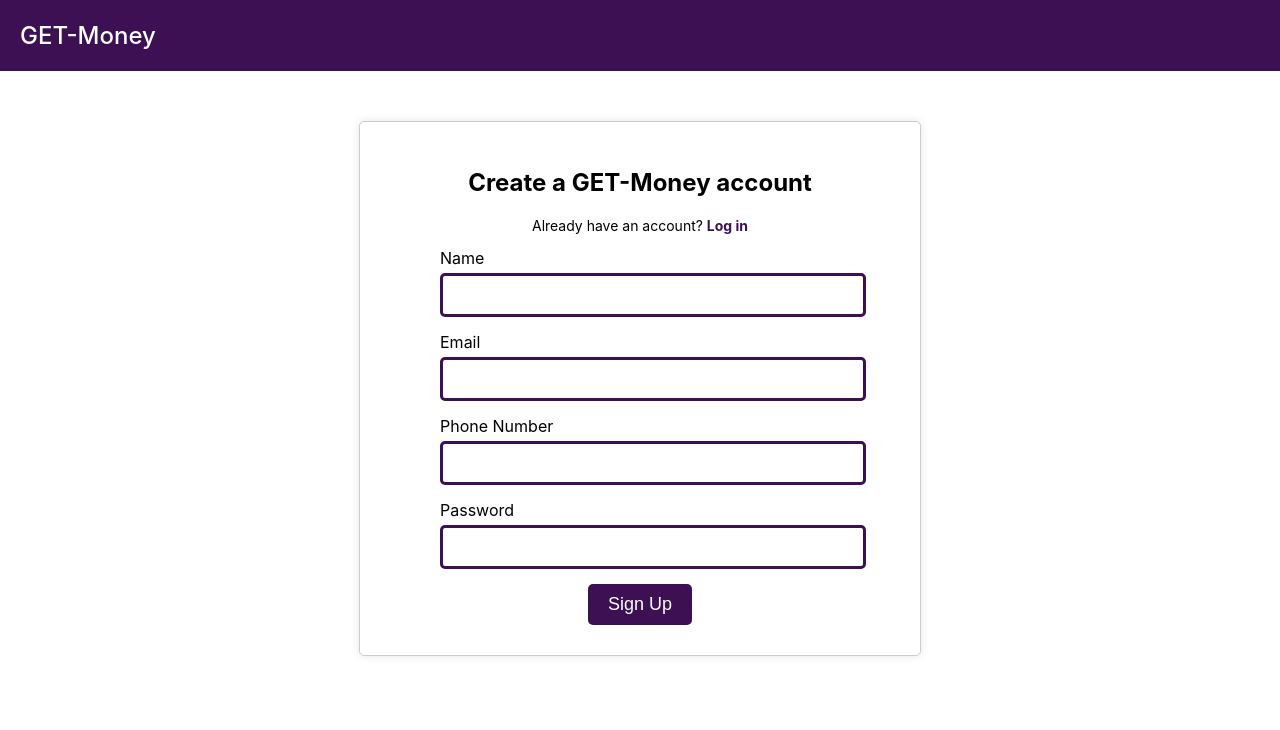
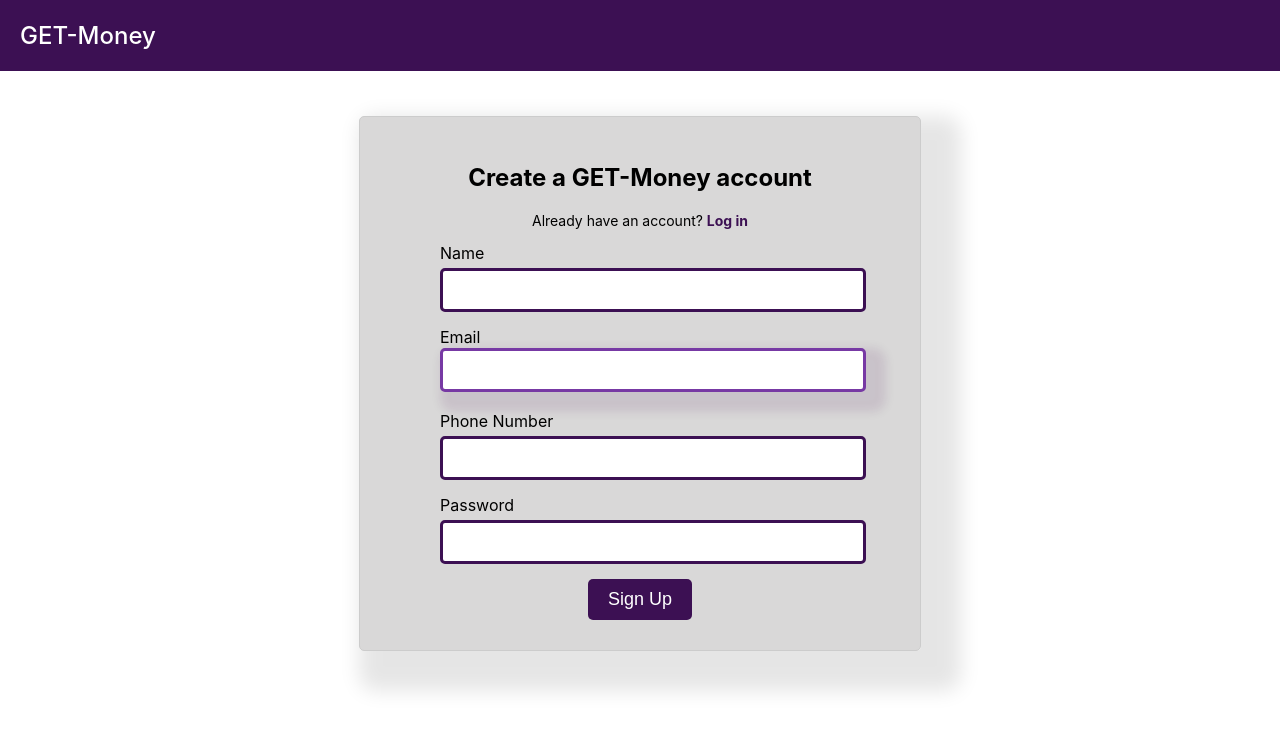
Before and after one commit to Chandu71202/Get-Money-Multicurrency-Transfer, a React (Create React App) app in the folder frontend/: page /register in a window 1280 px wide. In both pictures the pointer is over the element 640 px from the left and 388 px from the top of the page. Shown: the top 730 px of the page. Built offline with nearby package versions, Linux system fonts and the light colour scheme.

Commit message:
feat: Added hover in css

```diff
--- a/frontend/src/styles/Register.css
+++ b/frontend/src/styles/Register.css
@@ -1,4 +1,3 @@
-
 .signup-container {
   text-align: center;
   max-width: 400px;
@@ -6,8 +5,13 @@
   padding: 30px 80px;
   border: 1px solid #ccc;
   border-radius: 5px;
-    background-color: #fff;
+  background-color: #b3adad29;
   box-shadow: 0px 0px 10px rgba(0, 0, 0, 0.1);
+}
+.signup-container:hover{
+  box-shadow: 20px 20px 20px 20px rgba(0, 0, 0, 0.1);
+  transform: translateY(-5px);
+  background-color: #15121229;
 }
 
 .heading {
@@ -52,6 +56,15 @@
   border-radius: 5px;
 }
 
+input[type="text"]:hover,
+input[type="email"]:hover,
+input[type="tel"]:hover,
+input[type="password"]:hover {
+  box-shadow: 10px 10px 10px 10px rgba(70, 9, 77, 0.1);
+  transform: translateY(-4px);
+  border-color: #7739a4; /* Change border color on hover */
+}
+
 button[type="submit"] {
   background-color: #3c1053;
   color: #fff;
@@ -64,7 +77,10 @@
 }
 
 button[type="submit"]:hover {
-    background-color: #3c1053;
+  box-shadow: 10px 10px 10px 10px rgba(117, 35, 128, 0.1);
+  background-color: #7739a4;
+  color: black;
+
 }
 
 /* Navbar.css */
```
Lines whose indentation alone changed are shown as unchanged.
